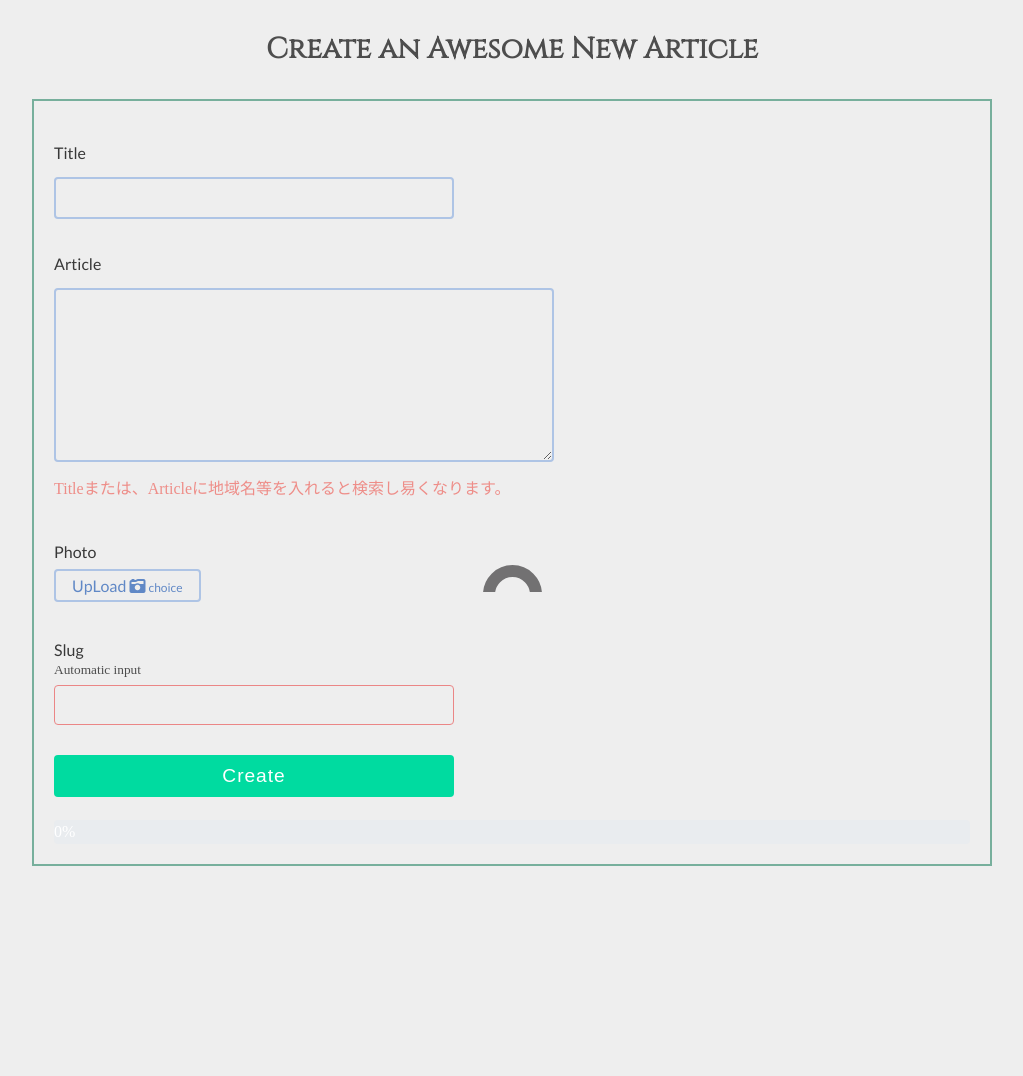
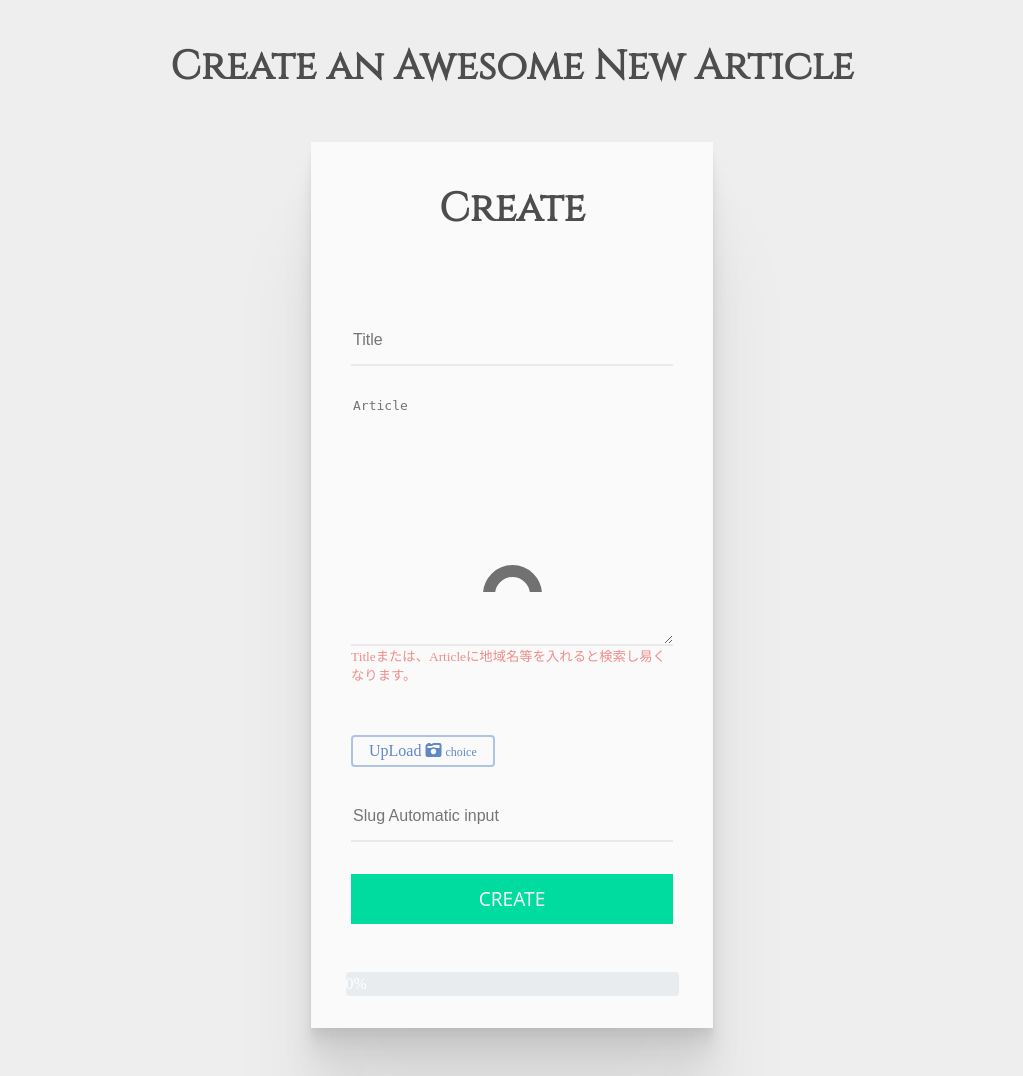
Before and after one commit to tatsuyoung/localthings, a Django app: page /articles/create/ in a window 1280 px wide. Shown: the part 208-1284 px from the top of the page, without its empty margins (128-1151 px from the left). Before the commit the page ends 1074 px from the top, so only its background shows below. Run offline with Django 3.2, Linux system fonts and the light colour scheme; the visitor is signed in with stand-in values (Sample User, id 1); some libraries are stand-ins or nearby versions; some web fonts are replaced.

Commit message:
change form design

```diff
--- a/articles/templates/articles/article_create.html
+++ b/articles/templates/articles/article_create.html
@@ -1,34 +1,30 @@
 {% extends 'base_layout.html' %}
 {% load widget_tweaks %}
-
+{% block title %}Create Article{% endblock %}
 {% block content %}
-<div class="create-article">
-    <h2>Create an Awesome New Article</h2>
-    <form class="site-form" action="{% url 'articles:create' %}" method="post" enctype="multipart/form-data" id="form">
+<h1>Create an Awesome New Article</h1>
+<div class="form-wrapper">
+    <h1>Create</h1>
+    <form class="site-form-new" action="{% url 'articles:create' %}" method="post" enctype="multipart/form-data" id="form">
         {% csrf_token %}
-        <div class="form_group">
-            <div class="column_1">
-                <label>Title</label>
-                <input type="text" name="title" maxlength="30" required="" id="id_title">
+        <div class="form-item">
+                <label for="id_title"></label>
+                <input type="text" name="title" placeholder="Title" maxlength="30" required="required" id="id_title">
                 <p class="helptext">{{ form.title.help_text }}</p>
                 {% for error in form.title.errors %}
                 <span>{{ error }}</span>
                 {% endfor %}
-            </div>
         </div>
-        <div class="form_group">
-            <div class="column_2">
-                <label>Article</label>
-                <textarea name="body" cols="40" rows="10" required="" id="id_body"></textarea>
-                <p class="helptext">{{ form.body.help_text }}</p>
+        <div class="form-item">
+            <label for="id_body"></label>
+                <textarea name="body" placeholder="Article" cols="40" rows="10" required="required" id="id_body"></textarea>
+                <small><p class="helptext">{{ form.body.help_text }}</p></small>
                 {% for error in form.body.errors %}
                 <span>{{ error }}</span>
                 {% endfor %}
-            </div>
         </div>
         <div class="form_group">
-            <label>Photo</label>
-                <div class="column_3" id="input-group">
+                <div id="input-group">
                     <input type="file" name="thumb" accept="image/*" id="01"/>
                     <label for="01" id="input-label">UpLoad
                         <i class="fas fa-camera-retro"></i>
@@ -38,22 +34,19 @@
                     {% endfor %}
                 </div>
         </div>
-        <div class="form_group">
-            <label>Slug</label>
-            <p><small>Automatic input</small></p>
-            <div class="column_4">
-                <input type="text" name="slug" maxlength="50" required="" id="id_slug" value="">
+        <div class="form-item">
+            <label for="id_slug"></label>
+                <input type="text" name="slug" placeholder="Slug Automatic input" maxlength="50" required="required" id="id_slug" value="">
                 <p class="helptext">{{ form.slug.help_text }}</p>
                 {% for error in form.slug.errors %}
                 <span>{{ error }}</span>
                 {% endfor %}
-            </div>
         </div>
-        <div class="submit_btn">
-            <input type="submit" value="Create"
-                   onclick="return confirm('Are you sure with the content of this article?');">
+        <div class="button-panel">
+            <input type="submit" value="Create" class="button-new-color" onclick="return confirm('Are you sure with the content of this article?');">
         </div>
-
+    </form>
+    <div class="form-footer">
         <div class="p_container">
             <div class="progress">
                 <div id="progressBar" class="progress-bar" role="progressbar" aria-valuenow="0" aria-valuemin="0" aria-valuemax="100"
@@ -62,8 +55,7 @@
                 </div>
             </div>
         </div>
-
-    </form>
+    </div>
 </div>
 <script src="/static/slugify.js"></script>
 <script src="/static/thumb.js"></script>
--- a/assets/styles.css
+++ b/assets/styles.css
@@ -642,16 +642,6 @@ nav button{
     padding:          0;
     }
 
-.site-form h3{
-    font-family: 'Roboto', sans-serif;
-    }
-
-.icon_helptext{
-    position:   relative;
-    top:            10px;
-    margin:    10px auto;
-    padding:         1px;
-    }
 
 /*.profile_bio{
     margin:            10px 0;
@@ -974,20 +964,85 @@ nav button{
     padding:                0;
     }
 
+/* highlight */
+
+.highlight span{
+    font-family:            'lato';
+    }
+
+a.highlight{
+    display:            inline-block;
+    width:                     150px;
+    text-align:               center;
+    color:                   #77AF9C;
+    text-decoration:            none;
+    position:               relative;
+    border:       2px solid  #c2e59c;
+    padding:                 6px 5px;
+    transition:                  .3s;
+    }
+
+a.highlight:hover{
+    border:    2px solid transparent;
+    color:                   #6088C6;
+    }
+
+a.highlight:before, a.highlight:after{
+    width:                      100%;
+    height:                     100%;
+    z-index:                       3;
+    content:                      "";
+    position:               absolute;
+    top:                           0;
+    left:                          0;
+    box-sizing:           border-box;
+    transform:              scale(0);
+    transition:                  .3s;
+    }
+
+a.highlight:before{
+    border-bottom:    2px solid #AEC4E5;
+    border-left:      2px solid #AEC4E5;
+    transform-origin:           100% 0%;
+    }
+
+a.highlight:after{
+    border-top:       2px solid #AEC4E5;
+    border-right:     2px solid #AEC4E5;
+    transform-origin:           0% 100%;
+    }
+
+a.highlight:hover:after,a.highlight:hover:before{
+                  transform: scale(1);
+    }
+
+a.highlight .fas{
+    color:                    #757575;
+    position:                relative;
+    left:                         7px;
+    }
+
 
 /* site-form */
 
 .site-form{
-    margin-top:           60px;
-    border:                2px solid  #77AF9C;
-    padding:              20px;
+    box-shadow: 0 2.8px 2.2px rgba(0,0,0,.02),
+    0 6.7px 5.3px rgba(0,0,0,.028),
+    0 12.5px 10px rgba(0,0,0,.035),
+    0 22.3px 17.9px rgba(0,0,0,.042),
+    0 41.8px 33.4px rgba(0,0,0,.05),
+    0 100px 80px rgba(0,0,0,.07);
+    background:          #fafafa;
+    margin:             3em auto;
+    padding:               0 1em;
+    max-width:             370px;
     }
 
 .site-form input, .site-form textarea{
     display:              block;
     margin:          20px 0 0 0;
     padding:               10px;
-    background-color:   #eeeeee;
+    background-color:   #fafafa;
     color:              #383838;
     border:  2px solid  #AEC4E5;
     border-radius:          4px;
@@ -1030,7 +1085,7 @@ nav button{
     }
 
 .column_1 input{
-    background-color: #eeeeee;
+    background-color: #fafafa;
     color:            #383838;
     border:               2px solid  #AEC4E5;
     border-radius:        4px;
@@ -1044,7 +1099,7 @@ nav button{
     }
 
 .column_2 textarea{
-    background-color:#eeeeee;
+    background-color:#fafafa;
     color:           #383838;
     border:              2px solid #AEC4E5;
     border-radius:       4px;
@@ -1065,86 +1120,14 @@ nav button{
     top:          -0.1px;
     }
 
-.column_4 input{
+/*.column_4 input{
     background-color:#eeeeee;
     border:              1px solid #EB8686;
     border-radius:       4px;
     color:           #235180;
-    }
-
-.highlight span{
-    font-family:            'lato';
-    }
-
-a.highlight{
-    display:            inline-block;
-    width:                     150px;
-    text-align:               center;
-    color:                   #77AF9C;
-    text-decoration:            none;
-    position:               relative;
-    border:       2px solid  #c2e59c;
-    padding:                 6px 5px;
-    transition:                  .3s;
-    }
-
-a.highlight:hover{
-    border:    2px solid transparent;
-    color:                   #6088C6;
-    }
-
-a.highlight:before, a.highlight:after{
-    width:                      100%;
-    height:                     100%;
-    z-index:                       3;
-    content:                      "";
-    position:               absolute;
-    top:                           0;
-    left:                          0;
-    box-sizing:           border-box;
-    transform:              scale(0);
-    transition:                  .3s;
-    }
-
-a.highlight:before{
-    border-bottom:    2px solid #AEC4E5;
-    border-left:      2px solid #AEC4E5;
-    transform-origin:           100% 0%;
-    }
-
-a.highlight:after{
-    border-top:       2px solid #AEC4E5;
-    border-right:     2px solid #AEC4E5;
-    transform-origin:           0% 100%;
-    }
-
-a.highlight:hover:after,a.highlight:hover:before{
-                  transform: scale(1);
-    }
-
-a.highlight .fas{
-    color:                    #757575;
-    position:                relative;
-    left:                         7px;
-    }
-
-
-
-.helptext, .helptext ul{
-    margin:       0 auto 30px;
-    color:            #ee8d88;
-    font-size: :        0.9em;
-    display:            block;
-    }
-
-.errorlist li{
-    padding:           10px;
-    list-style-type:   none;
-    color:          #ff5722;
-    opacity:            0.5;
-    }
-
-.site-form input[type="submit"]{
+    }*/
+
+/*.site-form input[type="submit"]{
     background:         #00dba0;
     border:                   0;
     color:                 #fff;
@@ -1152,54 +1135,34 @@ a.highlight .fas{
     border-radius:          4px;
     margin:              10px 0;
     -webkit-appearance:    none;
-    }
-
-@media screen and (max-width: 600px) {
+    }*/
+
+/*@media screen and (max-width: 600px) {
   .col-25, .col-75, .site-form input[type="submit"] {
     width:      100%;
     margin-top: 20px;
   }
-}
-
-.form_group{
-    margin:           30px auto;
-    }
-
-input[type="file"]{
-    display:               none;
-    }
-
-#input-label{
-    margin:            8px auto;
-    display:       inline-block;
-    padding:          0.3em 1em;
-    text-decoration:       none;
-    color:              #6088C6;
-    border:                 2px solid   #AEC4E5;
-    border-radius:          4px;
-    transition:             .4s;
-    }
-
-#input-label:hover {
-    background:        #6088C6;
-    color:                #fff;
-    }
-
-#input-label::after{
-    content:         "choice";
-    font-size:           12px;
-    }
-
-#input-label.changed::after{
-    content:             "";
-    }
-
-.filename{
-    font-size:         16px;
+}*/
+.site-form h3{
+    font-family: 'Roboto', sans-serif;
+    text-align:                center;
+    padding:                     20px;
+    }
+
+.icon_helptext{
+    position:   relative;
+    top:            10px;
+    margin:    10px auto;
+    padding:         1px;
+    font-size:      12px;
     }
 
 .site-form a{
-    color:          #383838;
+    color:       #383838;
+    }
+
+.site-form span{
+    font-size:     12px;
     }
 
 #thumb-clear_id{
@@ -1299,6 +1262,26 @@ input[type="file"]{
 .button-panel .button-new:hover{
     background:                     #ee3e52;
     }
+
+.button-panel .button-new-color {
+    background:                     #00dba0;
+    border:                            none;
+    color:                             #fff;
+    cursor:                         pointer;
+    height:                            50px;
+    font-family:    'Open Sans', sans-serif;
+    font-size:                        1.2em;
+    letter-spacing:                  0,05em;
+    text-align:                      center;
+    text-transform:               uppercase;
+    transition: background 0.3s ease-in-out;
+    width:                             100%;
+    }
+
+.button-panel .button-new-color:hover{
+    background:                     #FB7D79;
+    }
+
 /* ios button  reset */
 .site-form-new input[type=submit]{
     -webkit-appearance:none;
@@ -1321,7 +1304,67 @@ input[type="file"]{
   border-bottom: 1px dotted #8c8c8c;
     }
 
-
+.form-footer button{
+    float:                     left;
+    position:              relative;
+    top:                        0px;
+    background:             #fafafa;
+    }
+
+.helptext, .helptext ul{
+    margin:       0 auto 30px;
+    color:            #ee8d88;
+    font-size: :        0.9em;
+    display:            block;
+    }
+
+.errorlist li{
+    padding:           10px;
+    list-style-type:   none;
+    color:          #ff5722;
+    opacity:            0.5;
+    }
+
+.form_group{
+    margin:           30px auto;
+    }
+
+input[type="file"]{
+    display:               none;
+    }
+
+#input-label{
+    margin:            8px auto;
+    display:       inline-block;
+    padding:          0.3em 1em;
+    text-decoration:       none;
+    color:              #6088C6;
+    border:                 2px solid   #AEC4E5;
+    border-radius:          4px;
+    transition:             .4s;
+    }
+
+#input-label:hover {
+    background:        #6088C6;
+    color:                #fff;
+    }
+
+#input-label::after{
+    content:         "choice";
+    font-size:           12px;
+    }
+
+#input-label.changed::after{
+    content:             "";
+    }
+
+.filename{
+    font-size:         10px;
+    margin:            16px;
+    padding:           10px;
+    position:      relative;
+    top:               12px;
+    }
 
 
 /* author */
@@ -2141,7 +2184,7 @@ ul{
 .pager .pagination li a:hover,
 .pager .pagination li a.active{
   color:                                #fff;
-  background:                        #BFE9DB;
+  background:                        #dde68e;
   border-radius:                        10px;
   border-radius:                        50px;
   animation:         animScale 0.4s ease-out;
@@ -2203,7 +2246,7 @@ ul{
 /* progress bar */
 
 .p_container {
-  width:         100%;
+  width:          90%;
   padding-top:    0px;
   padding-right:  0px;
   padding-left:   0px;
@@ -2261,6 +2304,7 @@ ul{
   font-size:           1rem;
   background-color: #e9ecef;
   border-radius:    0.25rem;
+  max-width:          370px;
     }
 
 .progress-bar {
```
Also changed, not shown: accounts/templates/accounts/profile.html (+17 -16 lines), accounts/views.py (+5 -2 lines), articles/templates/articles/article_edit.html (+12 -7 lines).
